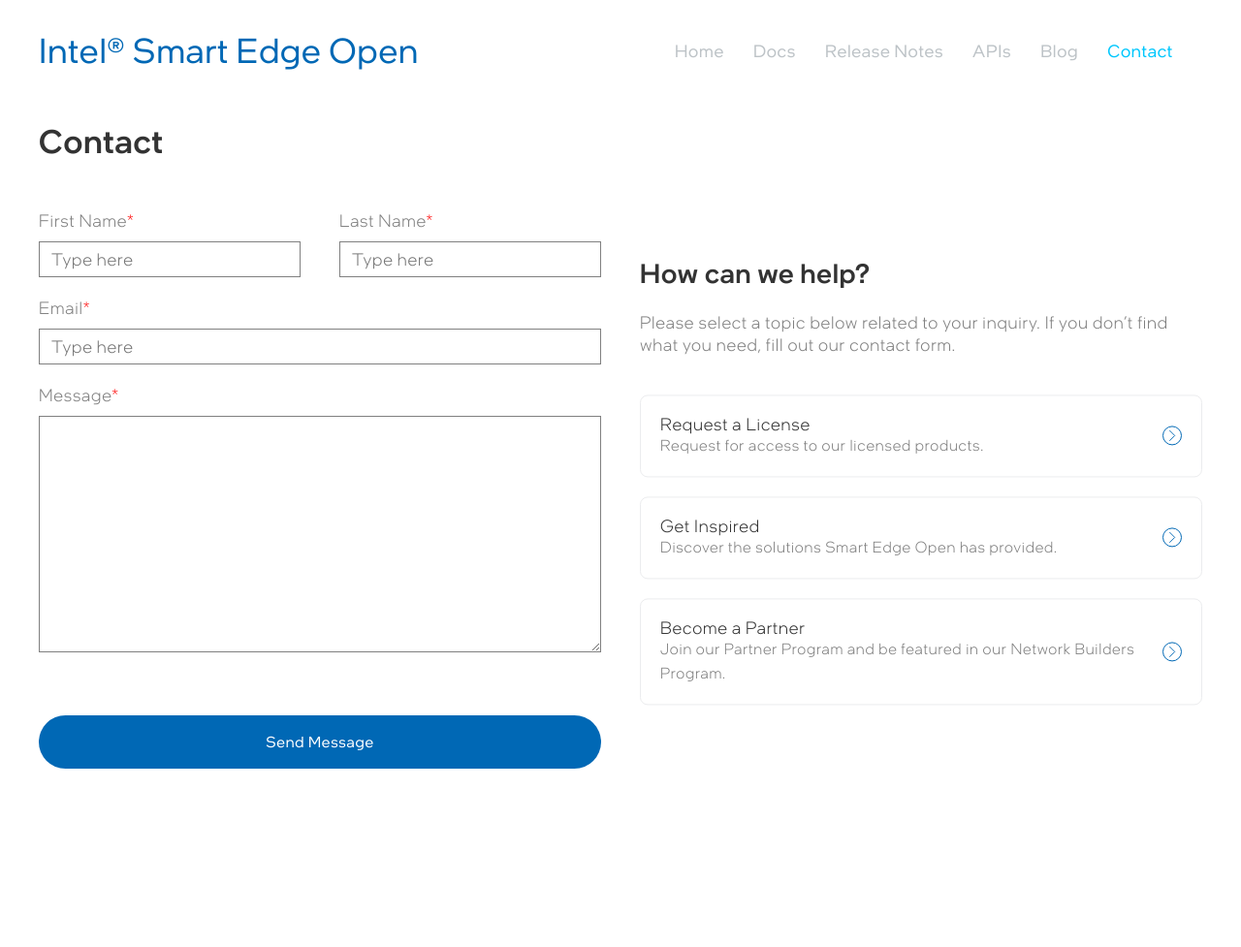
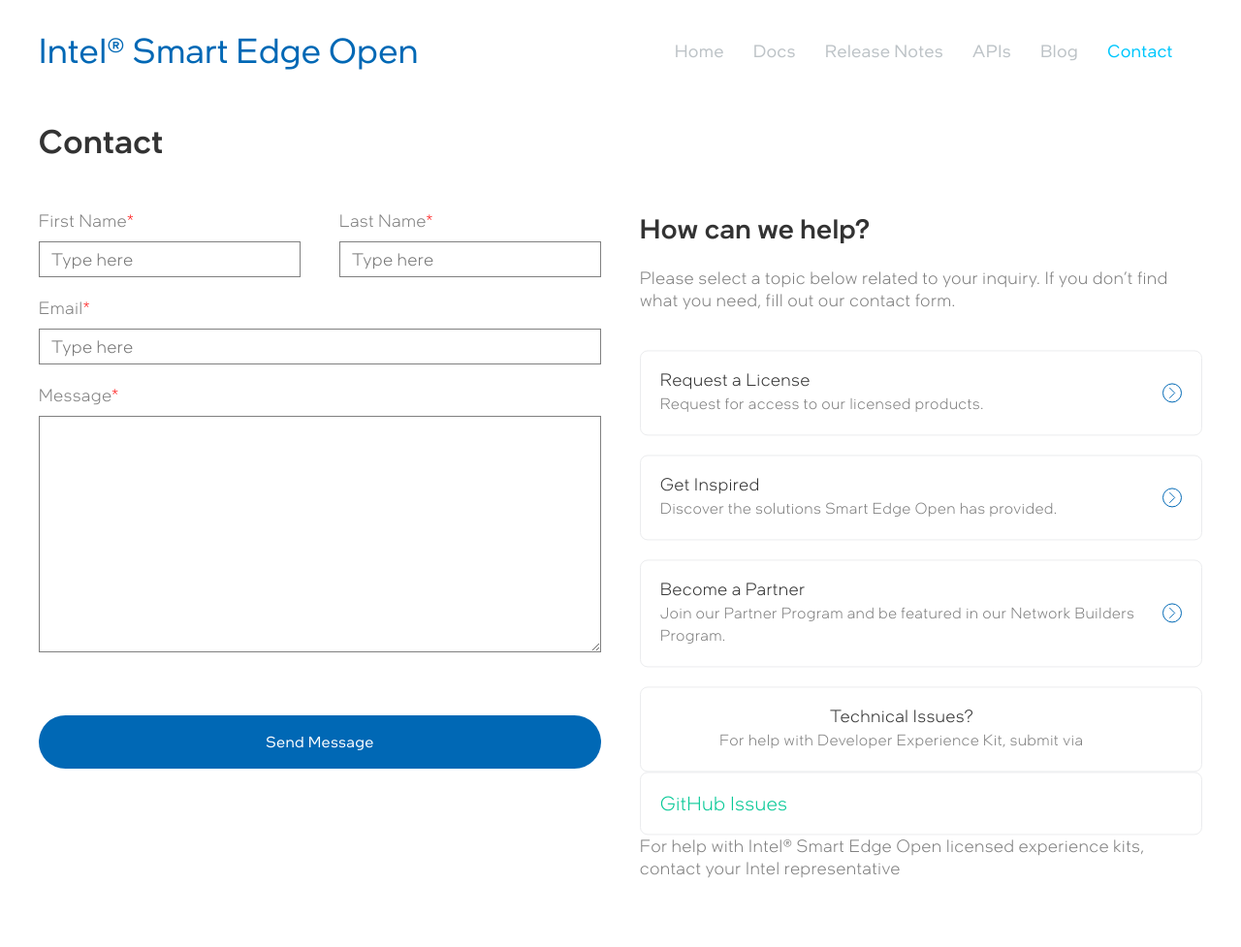
Before and after one commit to intelsmartedgeons/intelsmartedgeons.github.io, a Jekyll site: the page built from contact.md, in a window 1280 px wide. Shown: the whole page at 97% size. Built offline with Jekyll 4.4.1, drawn with Linux system fonts in a browser that asks for light colours; nearby versions of some CDN libraries; some web fonts are replaced; library files that are not in the unit come from our copies; before the commit the page ends 900 px from its top, so only the background shows below that.

Commit message:
update contact page

```diff
--- a/assets/scss/_contact.scss
+++ b/assets/scss/_contact.scss
@@ -11,6 +11,8 @@
             .linkText{
                 color: $menuColor;
                 font-size: 16px;
+                display: block;
+                margin-top: 5px;
             }
             svg{
                 position: absolute;
--- a/contact.md
+++ b/contact.md
@@ -77,6 +77,13 @@
                         <svg width='20' height='20' viewBox='0 0 20 20' xmlns='http://www.w3.org/2000/svg'><polyline fill='none' stroke='#0068B5' stroke-width='1.03' points='7 4 13 10 7 16' /></svg>
                     </a>
                 </li>
+                <li>
+                    <a class="uk-box-shadow-hover-small uk-text-center" href="https://networkbuilders.intel.com/register-under-an-existing-company" target="_blank" title="Become a Partner">
+                        <span class="linkHead uk-text-center">Technical Issues?</span>
+                        <span class="linkText uk-text-center">For help with Developer Experience Kit, submit via <a href="https://github.com/smart-edge-open/open-developer-experience-kits/issues" rel="nofollow" target="_blank" title="GitHub Issues">GitHub Issues</a></span>
+                        <span class="linkText uk-text-center">For help with Intel® Smart Edge Open licensed experience kits, contact your Intel representative</span>
+                    </a>
+                </li>
             </ul>
         </div>
     </div>
```
Also changed, not shown: assets/css/custom.css.
